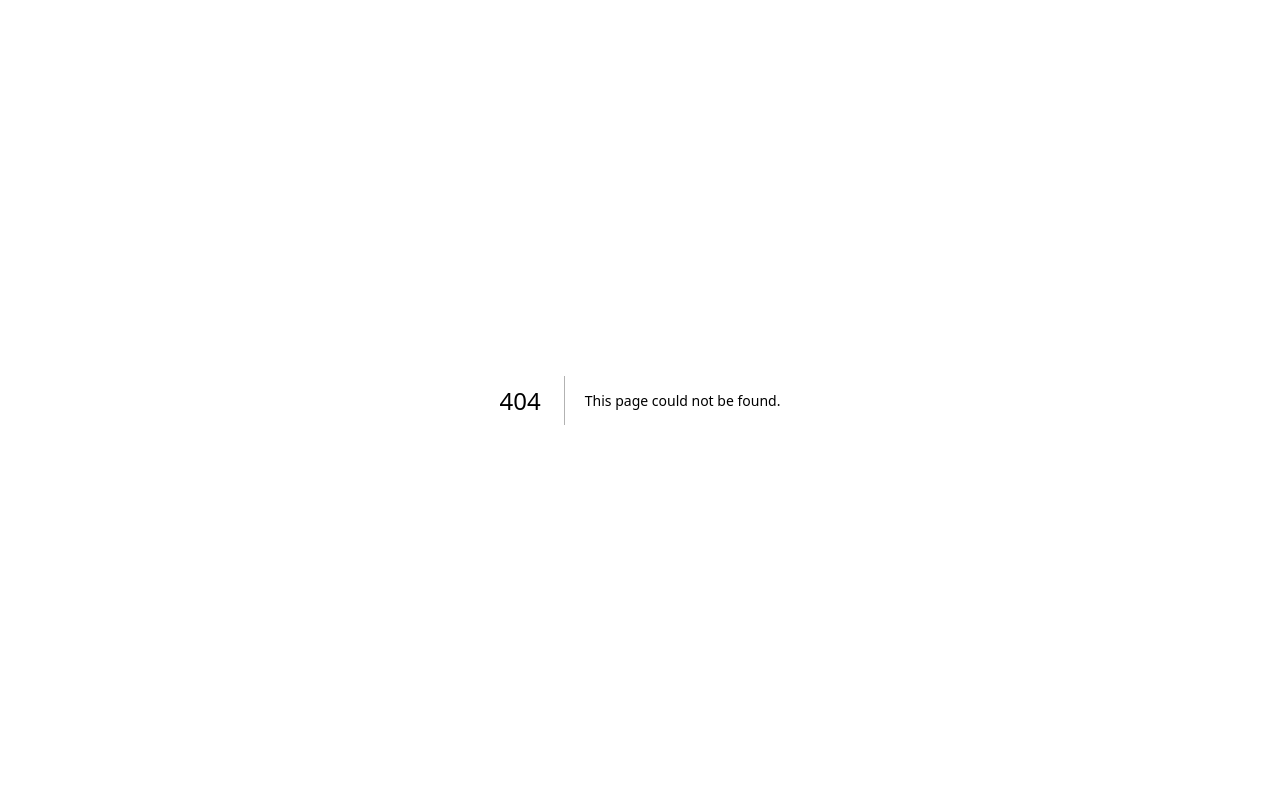
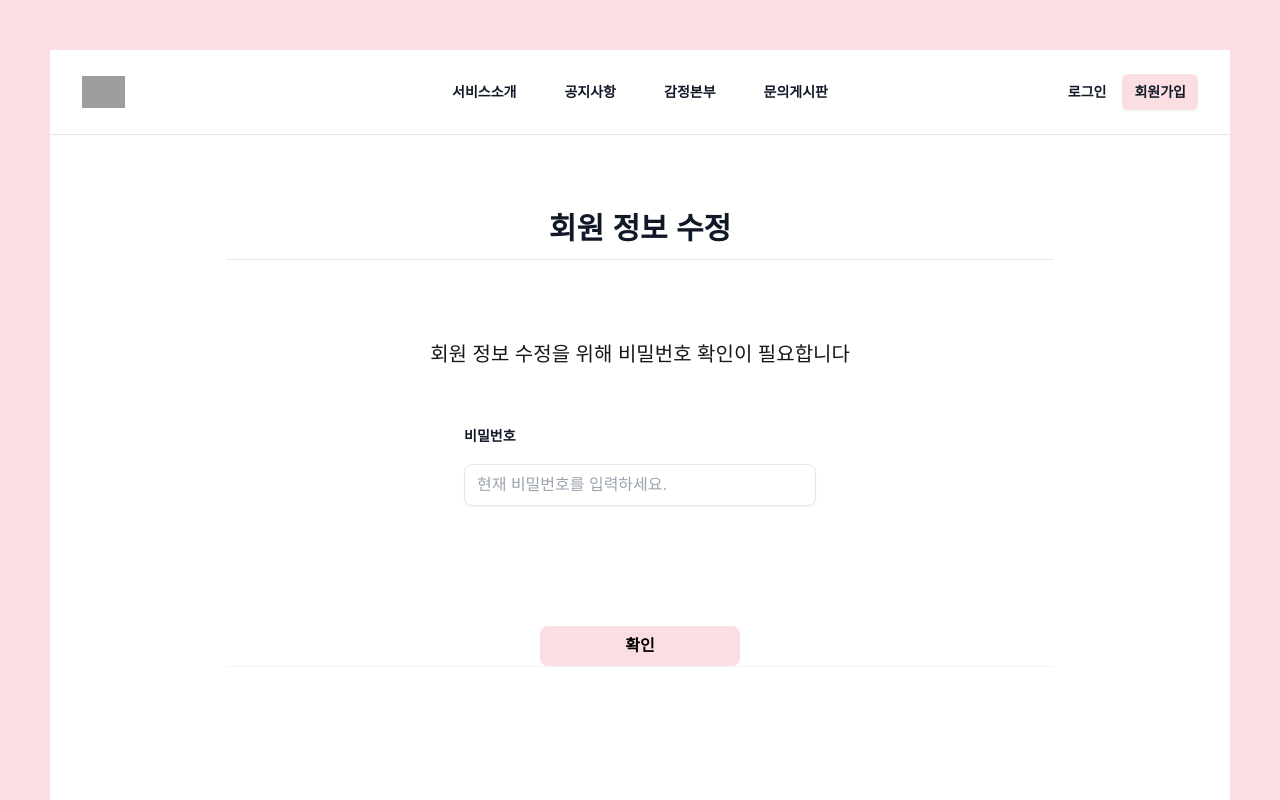
Before and after one commit to gjtjdwl/insideout-front, a Next.js app: page /mypage/verify in a window 1280 px wide. Before the commit this address had no page. Shown: the top 800 px of the page. Built offline with nearby package versions, Linux system fonts and the light colour scheme; grey boxes are pictures that could not be loaded.

Commit message:
feat: 회원정보 수정시 비밀번호 확인하게 만듦

```diff
--- a/app/(header)/mypage/hello/page.tsx
+++ b/app/(header)/mypage/edit/page.tsx
@@ -7,7 +7,7 @@ interface updateValues {
   dept_code?: string;
 }
 
-export default function change() {
+export default function EditProfilePage() {
   const router = useRouter();
   const [updateValues, setupdateValues] = useState<updateValues>({
     password: '',
@@ -22,8 +22,8 @@ export default function change() {
     <div className="bg-customPink px-4 sm:px-[50px]">
       <div className="bg-white px-44 py-16">
         <div className="flex justify-center items-center px-4 sm:px-0">
-          <h3 className="text-4xl leading-loose font-semibold text-gray-900">
-            마이페이지
+          <h3 className="text-3xl leading-loose font-semibold text-gray-900">
+            회원 정보 수정
           </h3>
         </div>
         <hr className="mb-12" />
--- a/app/(header)/mypage/page.tsx
+++ b/app/(header)/mypage/page.tsx
@@ -1,14 +1,12 @@
 'use client';
 
 import { useState } from 'react';
-import { useUser } from '../../hooks/useUser';
 import { useRouter } from 'next/navigation';
 
 export default function Mypage() {
   const router = useRouter();
-  const [showVerifyModal, setShowVerifyModal] = useState<boolean>(false);
   const handleClick = () => {
-    router.push('/mypage/hello');
+    router.push('/mypage/verify');
   };
   return (
     <div className="bg-customPink px-4 sm:px-[50px]">
--- /dev/null
+++ b/app/(header)/mypage/verify/page.tsx
@@ -0,0 +1,57 @@
+'use client';
+import { useRouter } from 'next/navigation';
+import { useState } from 'react';
+
+export default function VerifyPage() {
+  const router = useRouter();
+  const [password, setPassword] = useState<string>('');
+  const handleClick = () => {
+    router.replace('/mypage/edit');
+  };
+
+  return (
+    <div className="bg-customPink px-4 sm:px-[50px]">
+      <div className="bg-white px-44 py-16">
+        <div className="flex justify-center items-center px-4 sm:px-0">
+          <h3 className="text-3xl leading-loose font-semibold text-gray-900">
+            회원 정보 수정
+          </h3>
+        </div>
+
+        <hr className="mb-12" />
+
+        <div className="mt-6 px-24 border-b flex flex-col border-gray-100">
+          <div className="flex justify-center items-center my-8 font-medium text-xl">
+            회원 정보 수정을 위해 비밀번호 확인이 필요합니다
+          </div>
+          <div className="mx-auto px-4 py-6 w-96">
+            <label className="text-center text-sm/6 font-semibold text-gray-900">
+              비밀번호
+            </label>
+
+            <div className="mt-4 text-gray-400">
+              <input
+                type="password"
+                id="password"
+                placeholder="현재 비밀번호를 입력하세요."
+                className={`w-full px-3 py-2 border rounded-lg shadow-sm focus:outline-none focus:ring-1 focus:ring-black`}
+                value={password}
+                onChange={(e) => setPassword(e.target.value)}
+                required
+              />
+            </div>
+          </div>
+
+          <div className="flex justify-center items-center mt-24">
+            <button
+              onClick={handleClick}
+              className="bg-customPink w-[200px] text-black font-semibold py-2 rounded-lg hover:bg-customPinkHover focus:outline-none"
+            >
+              확인
+            </button>
+          </div>
+        </div>
+      </div>
+    </div>
+  );
+}
--- a/app/components/verifyModal.tsx
+++ /dev/null
@@ -1,31 +0,0 @@
-import React from 'react';
-import { motion } from 'framer-motion';
-
-interface SuccessModalProps {
-  message: string;
-  onClose: () => void;
-}
-
-const SuccessModal: React.FC<SuccessModalProps> = ({ message, onClose }) => {
-  return (
-    <div className="fixed inset-0 flex items-center justify-center bg-black bg-opacity-30">
-      <motion.div
-        initial={{ opacity: 0, scale: 0.9 }}
-        animate={{ opacity: 1, scale: 1 }}
-        exit={{ opacity: 0, scale: 0.9 }}
-        transition={{ duration: 0.3 }}
-        className="bg-white rounded-lg shadow-lg p-6 max-w-sm"
-      >
-        <p className="text-center text-lg font-semibold">{message}</p>
-        <button
-          onClick={onClose}
-          className="mt-4 w-full bg-blue-500 text-white py-2 px-4 rounded hover:bg-blue-600"
-        >
-          닫기
-        </button>
-      </motion.div>
-    </div>
-  );
-};
-
-export default SuccessModal;
```
